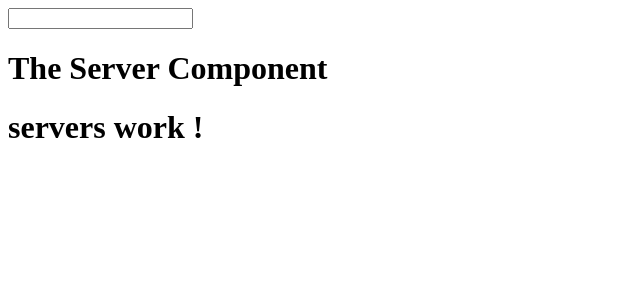
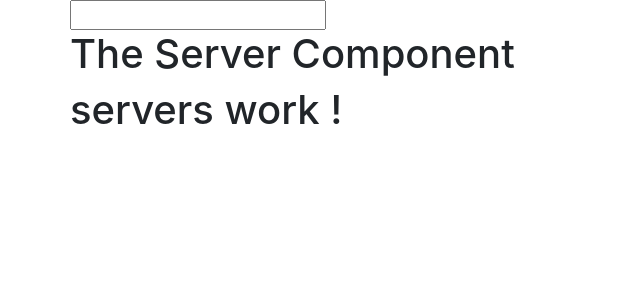
Before and after one commit to pathakravi/angular2020, an Angular app: page / in a window 1280 px wide. Shown: the top 300 px of the page, without its empty margins (0-640 px from the left). Built offline with nearby package versions, Linux system fonts and the light colour scheme.

Commit message:
2 files modified

```diff
--- a/src/styles.css
+++ b/src/styles.css
@@ -1 +1,2 @@
 /* Add application styles & imports to this file! */
+@import '~bootstrap/dist/css/bootstrap.min.css';
```
Also changed, not shown: 1 other file (tests, documents, lock files or other folders).
